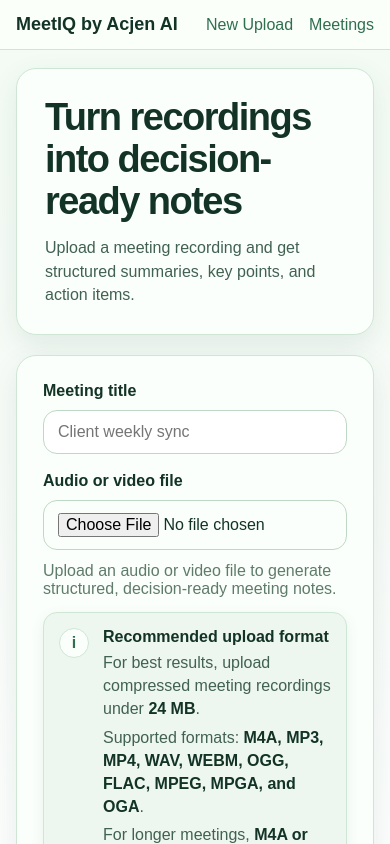
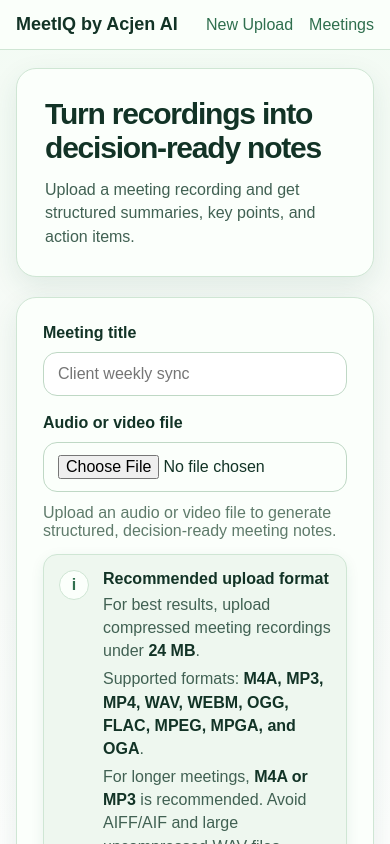
Before and after one commit to drlalitasaharan/meeting-notes-assistant, a Next.js app in the folder frontend/: page /upload in a window 390 px wide. Shown: the top 844 px of the page. Built offline with nearby package versions, Linux system fonts and the light colour scheme; no server answers.

Commit message:
Make upload hero heading responsive

```diff
--- a/frontend/app/upload/page.tsx
+++ b/frontend/app/upload/page.tsx
@@ -114,8 +114,8 @@
         <h1
           style={{
             margin: 0,
-            fontSize: 38,
-            lineHeight: 1.1,
+            fontSize: "clamp(30px, 4vw, 38px)",
+            lineHeight: 1.12,
             letterSpacing: "-0.04em",
             color: "#123326",
           }}
```
